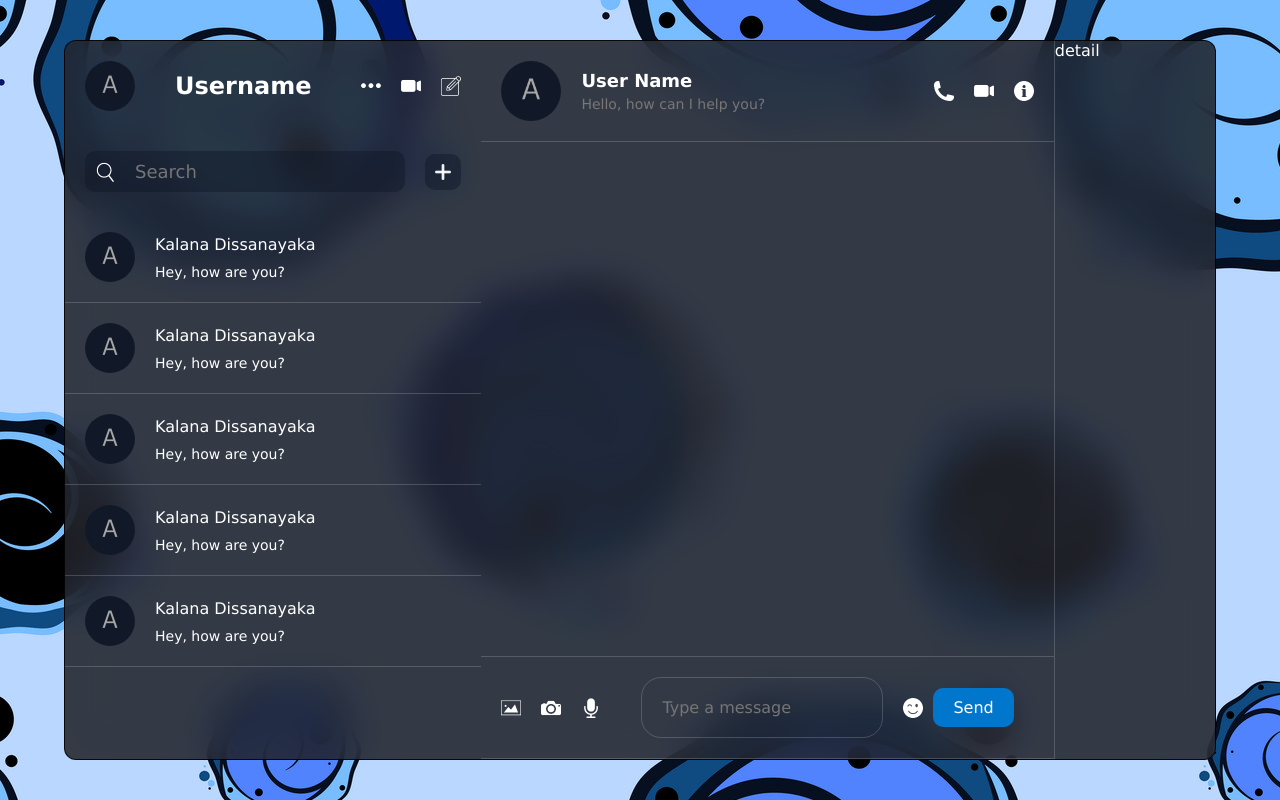
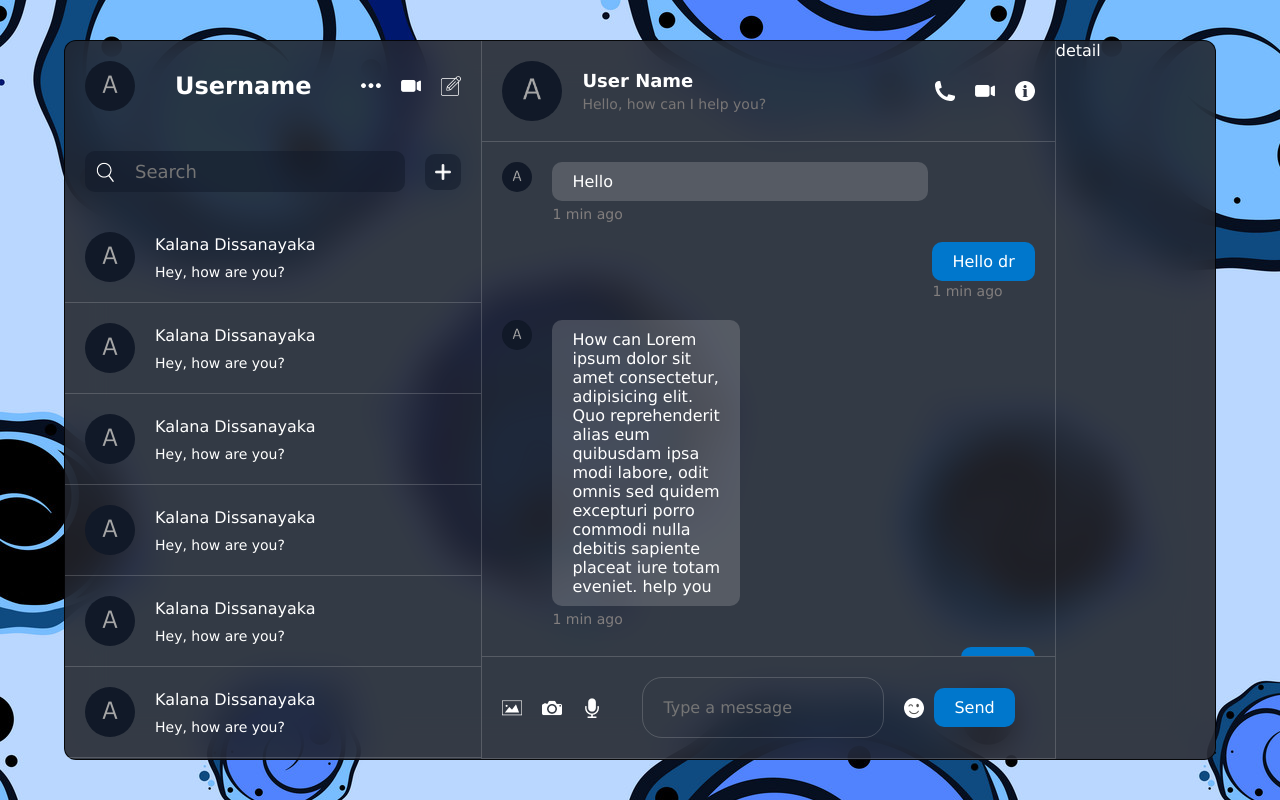
Before and after one commit to DineshPriyanthaGH/Shadow_LiveChatApp, a React (Vite) app: page / in a window 1280 px wide. Built offline with nearby package versions, Linux system fonts and the light colour scheme; grey boxes are pictures that could not be loaded.

Commit message:
Up:Chat massage

```diff
--- a/src/components/chat/chat.css
+++ b/src/components/chat/chat.css
@@ -62,6 +62,72 @@
  .center{
     padding: 20px;
     flex:1;
+    overflow: scroll;
+    scrollbar-width: none;
+    display: flex;
+    flex-direction: column;
+    gap: 20px;
+
+    .message{
+        max-width: 80%;
+        display: flex;
+        gap: 20px;
+
+        img{
+            width: 30px;
+            height: 30px;
+            border-radius: 50%;
+            object-fit: cover;
+            cursor: pointer;
+        }
+       .texts{
+            flex: 1;
+            display: flex;
+            flex-direction: column;
+            gap: 5px;
+
+            p{
+                font-size: 16px;
+                font-weight: 300;
+                background-color: #dddddd35;
+                padding: 10px 20px;
+                border-radius: 10px;
+                border: none;
+            }
+            span{
+                font-size: 14px;
+                color: #827e7e;
+            }
+        }
+
+    }
+    .message_own{
+        align-self: flex-end;
+        max-width: 80%;
+
+        .texts{
+            span{
+                font-size: 14px;
+                color: #827e7e;
+            }
+            img{
+                width: 400px;
+                border-radius: 10px;
+
+            }
+            p{
+                background-color: #0077cc;
+                color: white;
+                font-size: 16px;
+                padding: 10px 20px;
+                border-radius: 10px;
+                border: none;
+
+
+            }
+        }
+
+    }
  }
  .bottom{
       padding: 20px;
--- a/src/components/chat/chat.jsx
+++ b/src/components/chat/chat.jsx
@@ -29,7 +29,74 @@ const Chat = () => {
 
             </div>
         </div>
-        <div className="center"></div>
+        <div className="center">
+            <div className="message">
+                <img src="./avatar.png" alt="user" />
+                <div className="texts">
+                 <p>Hello</p>
+                    <span className="">1 min ago</span>
+
+                </div>
+            </div>
+            <div className="message_own">
+
+                <div className="texts">
+                 <p>Hello dr</p>
+                    <span className="">1 min ago</span>
+
+                </div>
+            </div>
+            <div className="message">
+                <img src="./avatar.png" alt="user" />
+                <div className="texts">
+                 <p style={{width: "50%"}}>How can Lorem ipsum dolor sit amet consectetur, adipisicing elit. Quo reprehenderit alias eum quibusdam ipsa modi labore, odit omnis sed quidem excepturi porro commodi nulla debitis sapiente placeat iure totam eveniet. help you</p>
+                    <span className="">1 min ago</span>
+
+                </div>
+            </div>
+            <div className="message_own">
+
+                <div className="texts">
+                 <p>wait</p>
+                    <span className="">1 min ago</span>
+
+                </div>
+            </div>
+            <div className="message">
+                <img src="./avatar.png" alt="user" />
+                <div className="texts">
+                 <p>ok dr</p>
+                    <span className="">1 min ago</span>
+
+                </div>
+            </div>
+            <div className="message_own">
+
+                <div className="texts">
+                    <img src="./p1.png" alt="user" />
+                 <p>wait</p>
+                    <span className="">1 min ago</span>
+
+                </div>
+            </div>
+            <div className="message_own">
+
+                <div className="texts">
+                 <p>wait Lorem ipsum dolor sit amet consectetur adipisicing elit. Eos possimus ea magni provident, harum ipsum sint omnis incidunt amet. Aspernatur asperiores quam quas quos harum laudantium saepe culpa quod adipisci!</p>
+                    <span className="">1 min ago</span>
+
+                </div>
+            </div>
+            <div className="message">
+                <img src="./avatar.png" alt="user" />
+                <div className="texts">
+                 <p style={{width: "50%"}}>How can Lorem ipsum dolor sit amet consectetur, adipisicing elit. Quo reprehenderit alias eum quibusdam ipsa modi labore, odit omnis sed quidem excepturi porro commodi nulla debitis sapiente placeat iure totam eveniet. help you</p>
+                    <span className="">1 min ago</span>
+
+                </div>
+            </div>
+
+        </div>
         <div className="bottom">
             <div className="icons">
                 <img src="./img.png" alt="img" />
--- a/src/components/detail/detail.css
+++ b/src/components/detail/detail.css
@@ -1,3 +1,4 @@
 .detail{
     flex: 3;
+
 }
--- a/src/components/list/chatlist/Chatlist.jsx
+++ b/src/components/list/chatlist/Chatlist.jsx
@@ -54,6 +54,42 @@ const Chatlist = () => {
 
                 </div>
             </div>
+            <div className="item">
+                <img src="./avatar.png"/>
+                <div className="texts">
+                    <span className="name">Kalana Dissanayaka</span>
+                    <p>Hey, how are you?</p>
+
+                </div>
+            </div>
+            <div className="item">
+                <img src="./avatar.png"/>
+                <div className="texts">
+                    <span className="name">Kalana Dissanayaka</span>
+                    <p>Hey, how are you?</p>
+
+                </div>
+            </div>
+            <div className="item">
+                <img src="./avatar.png"/>
+                <div className="texts">
+                    <span className="name">Kalana Dissanayaka</span>
+                    <p>Hey, how are you?</p>
+
+                </div>
+            </div>
+            <div className="item">
+                <img src="./avatar.png"/>
+                <div className="texts">
+                    <span className="name">Kalana Dissanayaka</span>
+                    <p>Hey, how are you?</p>
+
+                </div>
+            </div>
+
+
+
+
 
 
 
--- a/src/components/list/chatlist/chatlist.css
+++ b/src/components/list/chatlist/chatlist.css
@@ -1,6 +1,9 @@
 .chatlist{
   flex:1;
   overflow: scroll ;
+  scrollbar-width: none; /* Remove scrollbar space */
+  border-right: 1px solid #dddddd35;
+
 
 
 .search{
--- a/src/components/list/userInfo/userinfo.css
+++ b/src/components/list/userInfo/userinfo.css
@@ -5,6 +5,8 @@
     padding: 20px;
     align-items: center;
     justify-content: space-between;
+    border-right: 1px solid #dddddd35;
+
 
 
     .user{
```
Also changed, not shown: 1 other file (tests, documents, lock files or other folders).
